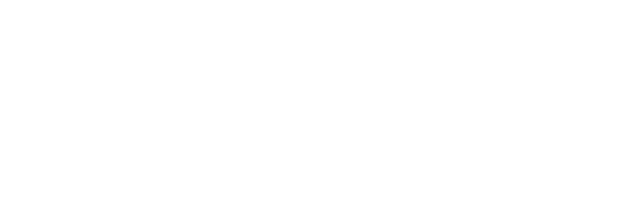
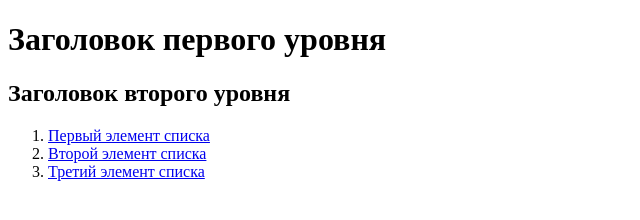
Before and after one commit to AnroMel/task-html, a website: page src/index.html in a window 1280 px wide. Shown: the whole page, without its empty margins (0-640 px from the left). Drawn offline with Linux system fonts and the light colour scheme.

Commit message:
Задание по HTML

```diff
--- a/src/index.html
+++ b/src/index.html
@@ -1,7 +1,15 @@
-<!DOCTYPE html>
+<!doctype html>
 <html lang="en">
     <head>
         <title>HTML</title>
     </head>
-    <body></body>
+    <body>
+        <h1>Заголовок первого уровня</h1>
+        <h2>Заголовок второго уровня</h2>
+        <ol>
+            <li><a href="https://example.com ">Первый элемент списка</a></li>
+            <li><a href="https://google.com ">Второй элемент списка</a></li>
+            <li><a href="https://yandex.ru ">Третий элемент списка</a></li>
+        </ol>
+    </body>
 </html>
```
Also changed, not shown: 1 other file.
